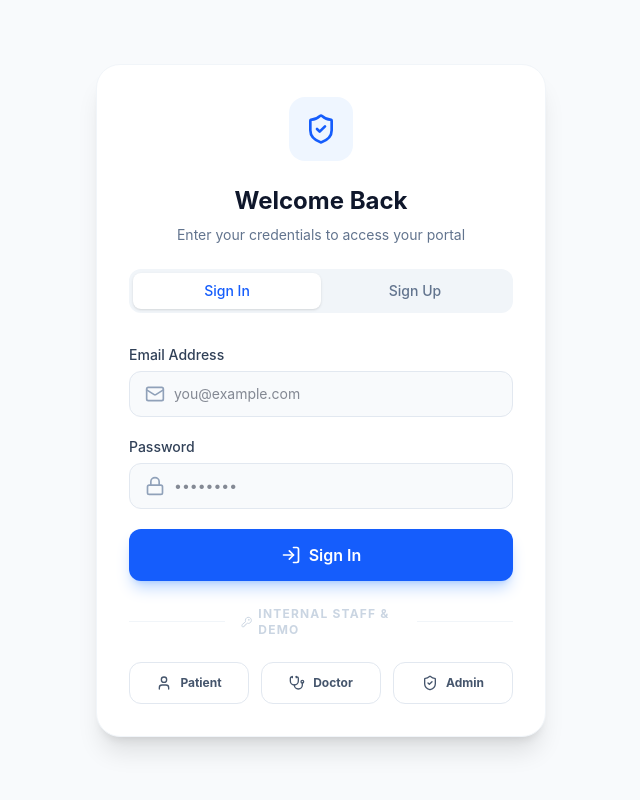
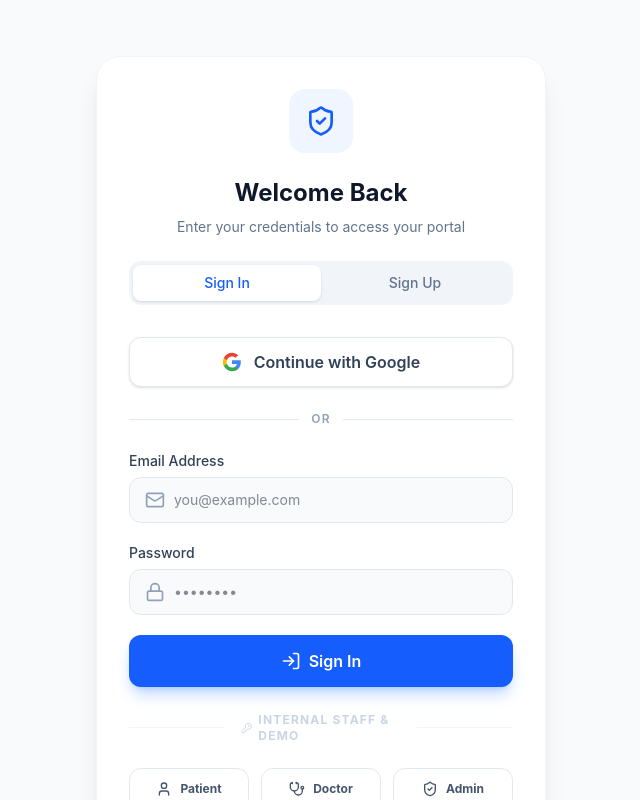
Before and after one commit to vikram-R23/InfosyssprinboardInternshiphealthcareAI-Agent, a React (Vite) app in the folder frontend/: page /auth in a window 1280 px wide. Shown: the whole page, without its empty margins (319-959 px from the left). Built offline with nearby package versions, Linux system fonts and the light colour scheme; no server answers; a web font is replaced by a local one.

Commit message:
feat: Add Google OAuth sign-in button and logic

```diff
--- a/frontend/src/pages/Auth.tsx
+++ b/frontend/src/pages/Auth.tsx
@@ -24,6 +24,21 @@
     } else if (role === 'admin') {
       setEmail('admin@demo.com');
       setPassword('password123');
+    }
+  };
+
+  const handleGoogleSignIn = async () => {
+    try {
+      const { error } = await supabase.auth.signInWithOAuth({
+        provider: 'google',
+        options: {
+          redirectTo: `${window.location.origin}/dashboard`
+        }
+      });
+      if (error) throw error;
+    } catch (err: any) {
+      console.error(err);
+      setErrorMsg(err.message || 'Google authentication failed');
     }
   };
 
@@ -143,6 +158,26 @@
           </div>
         )}
 
+        <button
+          type="button"
+          onClick={handleGoogleSignIn}
+          className="w-full mb-6 py-3 bg-white border border-slate-200 hover:bg-slate-50 text-slate-700 rounded-xl font-semibold shadow-sm transition-all flex items-center justify-center gap-3"
+        >
+          <svg className="w-5 h-5" viewBox="0 0 24 24">
+            <path d="M22.56 12.25c0-.78-.07-1.53-.2-2.25H12v4.26h5.92c-.26 1.37-1.04 2.53-2.21 3.31v2.77h3.57c2.08-1.92 3.28-4.74 3.28-8.09z" fill="#4285F4"/>
+            <path d="M12 23c2.97 0 5.46-.98 7.28-2.66l-3.57-2.77c-.98.66-2.23 1.06-3.71 1.06-2.86 0-5.29-1.93-6.16-4.53H2.18v2.84C3.99 20.53 7.7 23 12 23z" fill="#34A853"/>
+            <path d="M5.84 14.09c-.22-.66-.35-1.36-.35-2.09s.13-1.43.35-2.09V7.07H2.18C1.43 8.55 1 10.22 1 12s.43 3.45 1.18 4.93l2.85-2.22.81-.62z" fill="#FBBC05"/>
+            <path d="M12 5.38c1.62 0 3.06.56 4.21 1.64l3.15-3.15C17.45 2.09 14.97 1 12 1 7.7 1 3.99 3.47 2.18 7.07l3.66 2.84c.87-2.6 3.3-4.53 6.16-4.53z" fill="#EA4335"/>
+          </svg>
+          Continue with Google
+        </button>
+
+        <div className="flex items-center gap-3 mb-6">
+          <div className="flex-1 h-px bg-slate-200"></div>
+          <span className="text-xs font-semibold text-slate-400 uppercase tracking-widest">Or</span>
+          <div className="flex-1 h-px bg-slate-200"></div>
+        </div>
+
         <form onSubmit={handleSubmit} className="space-y-5">
           <div>
             <label className="block text-sm font-medium text-slate-700 mb-1.5">Email Address</label>
```
